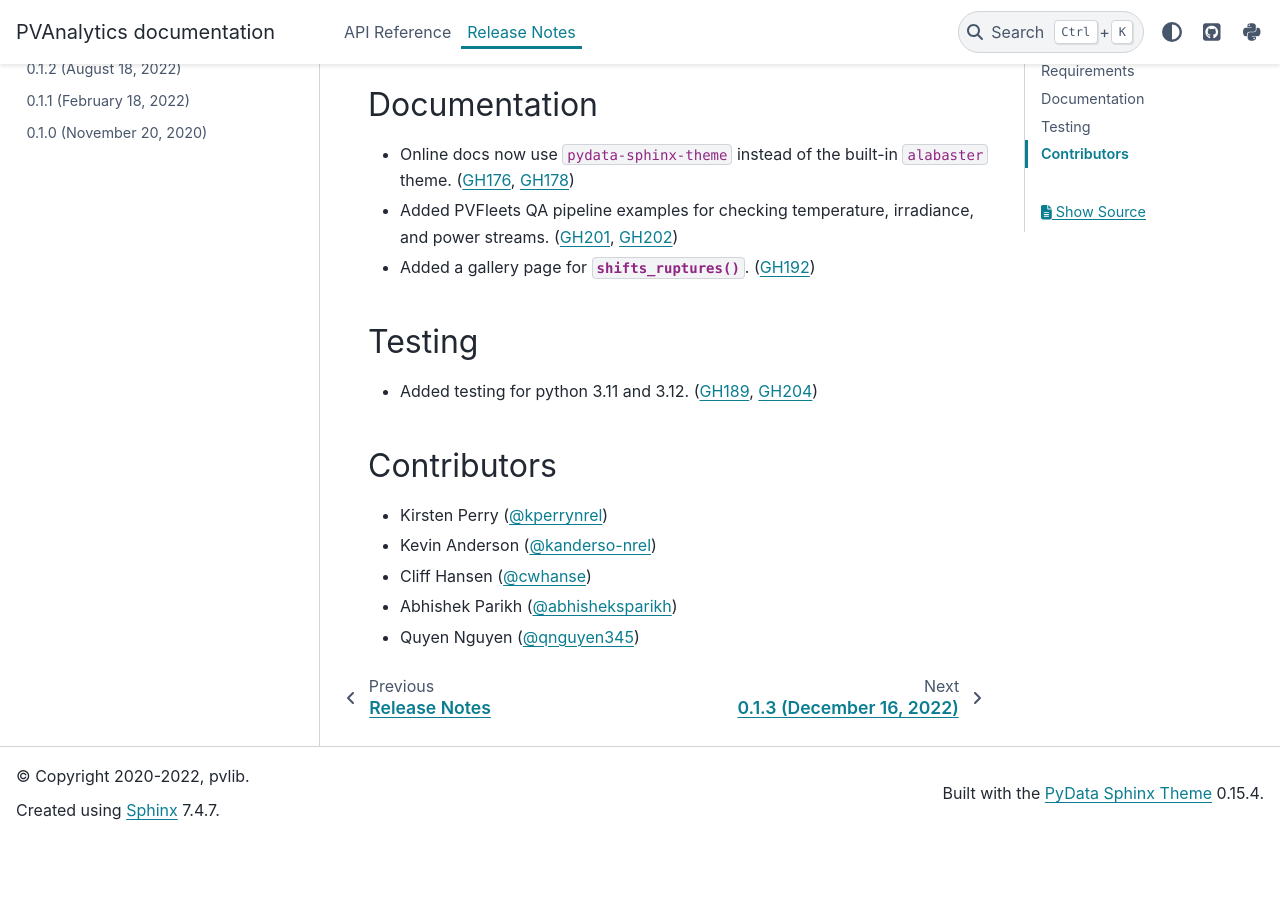
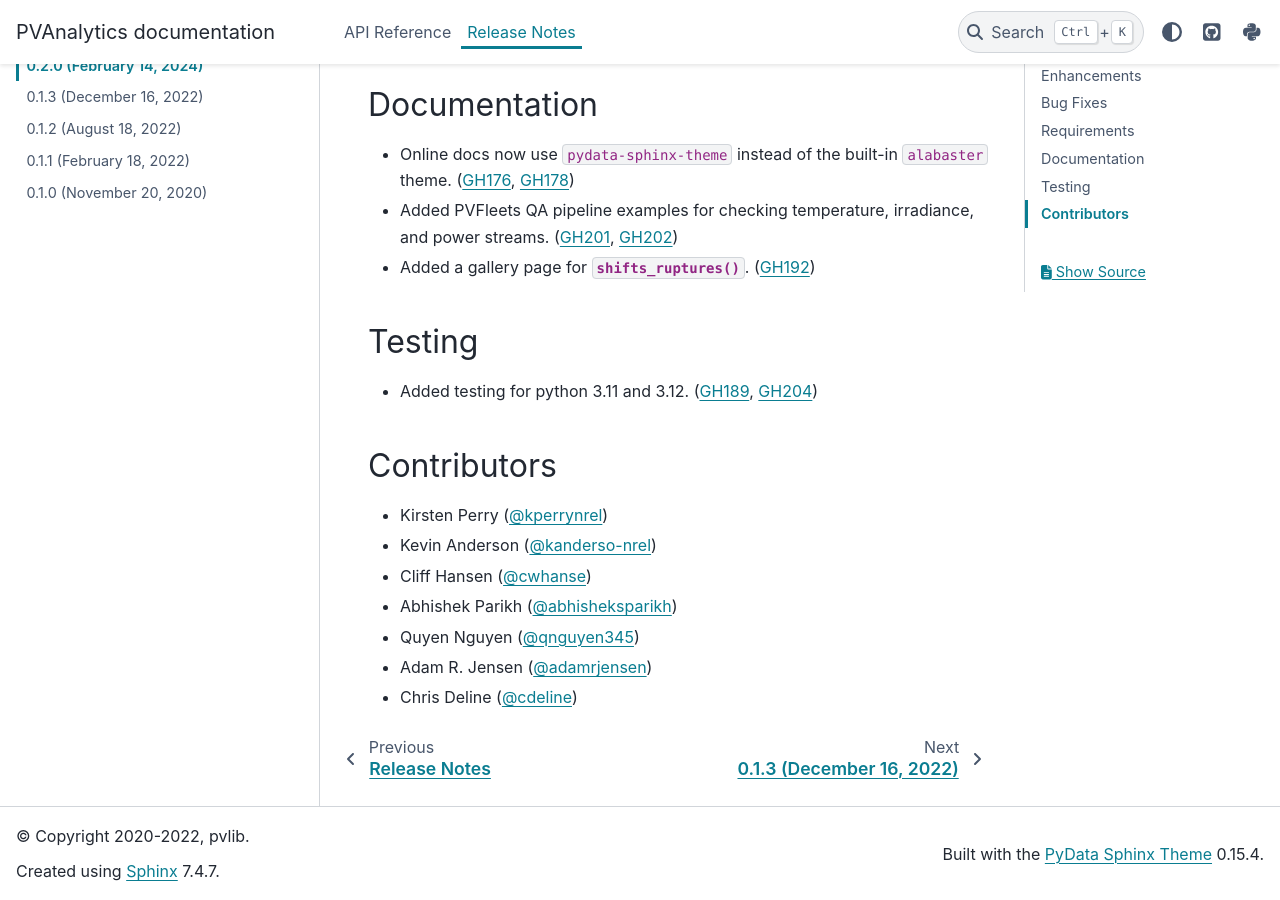
Before and after one commit to pvlib/pvanalytics, a Sphinx documentation site: the page built from docs/whatsnew/0.2.0.rst, in a window 1280 px wide and 900 px high, scrolled down 1483 px. Built offline with Sphinx 7.4.7 and the PyData theme 0.15.4, drawn with Linux system fonts in a browser that asks for light colours; pages that are not in the unit, such as notebooks, are missing from menus; before the commit the page ends 2322 px from its top, so only the background shows below that.

Commit message:
add missing contributors

```diff
--- a/docs/whatsnew/0.2.0.rst
+++ b/docs/whatsnew/0.2.0.rst
@@ -69,3 +69,5 @@
 * Cliff Hansen (:ghuser:`cwhanse`)
 * Abhishek Parikh (:ghuser:`abhisheksparikh`)
 * Quyen Nguyen (:ghuser:`qnguyen345`)
+* Adam R. Jensen (:ghuser:`adamrjensen`)
+* Chris Deline (:ghuser:`cdeline`)
```
